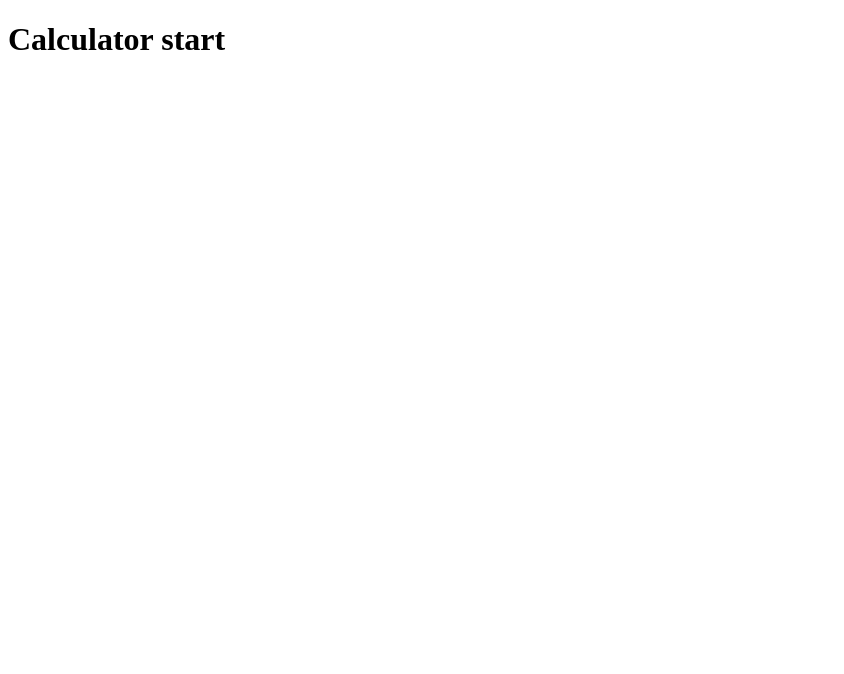
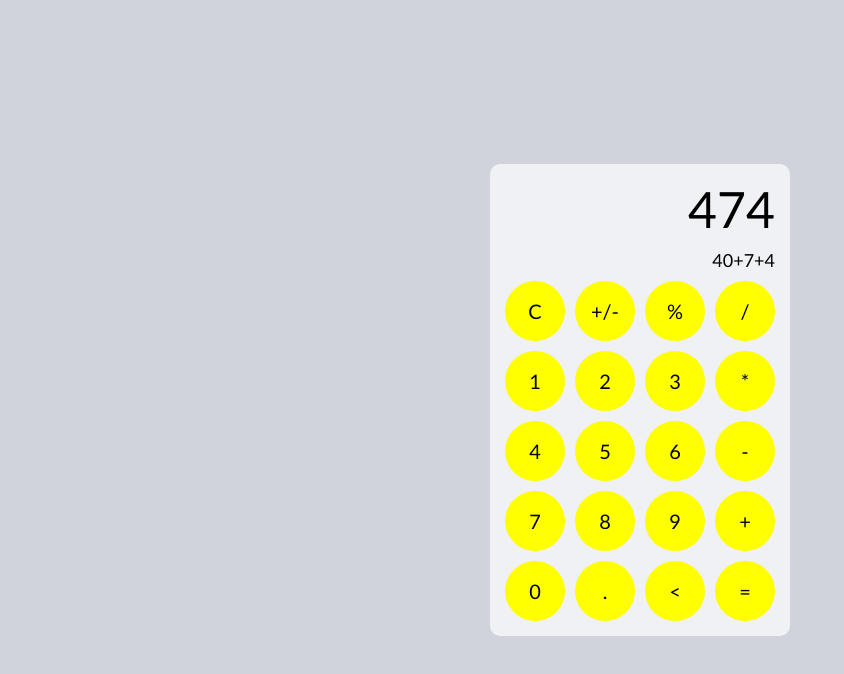
Before and after one commit to bikmanas/5-calc, a website: page index.html in a window 1280 px wide. Shown: the whole page, without its empty margins (0-844 px from the left). Drawn offline with Linux system fonts and the light colour scheme.

Commit message:
Updated html and css files with content

```diff
--- /dev/null
+++ b/css/reset.css
@@ -0,0 +1,58 @@
+body,
+body * {
+    margin: 0;
+    padding: 0;
+    vertical-align: top;
+    box-sizing: border-box;
+    font-family: 'Gill Sans', 'Gill Sans MT', Calibri, 'Trebuchet MS', sans-serif;
+}
+
+body{
+    background-color: #d1d3dc;
+    height: 100vh;
+}
+
+.calc{
+    display: grid;
+    grid-template-columns: repeat(4, 1fr);
+    gap: 10px;
+    width: 300px;
+    padding: 15px;
+    position: absolute;
+    top: 50%;
+    left: 50%;
+    transform: translate(-50%, -50%);
+    border-radius: 10px;
+    background-color: #f0f1f5;
+}
+
+.calc > .screen{
+    grid-column: span 4;
+    text-align: right;
+    font-size: 50px;
+}
+.calc > .formula {
+    grid-column: span 4;
+    text-align: right;
+    font-size: 18px;
+}
+.calc > .key{
+    display: inline-block;
+    background-color: yellow;
+    width: 0;
+    height: 0;
+    line-height: 0;
+    padding: 50%;
+    border-radius: 50%;
+    font-size: 20px;
+    text-align: center;
+    position: relative;
+}
+
+.calc > .key::before{
+    content:attr(data-symbol);
+    position: absolute;
+    top: 50%;
+    left: 50%;
+    transform: translate(-50%, -50%);
+}
--- a/index.html
+++ b/index.html
@@ -4,9 +4,41 @@
     <meta charset="UTF-8">
     <meta http-equiv="X-UA-Compatible" content="IE=edge">
     <meta name="viewport" content="width=device-width, initial-scale=1.0">
+
+    <link rel="stylesheet" href="./css/reset.css">
     <title>Document</title>
 </head>
 <body>
-    <h1>Calculator start</h1>
+    <div class="calc">
+        <div class="screen">474</div>
+        <div class="formula">40+7+4</div>
+        <div class="key" data-symbol="C"></div>
+        <div class="key" data-symbol="+/-"></div>
+        <div class="key" data-symbol="%"></div>
+        <div class="key" data-symbol="/"></div>
+        <div class="key" data-symbol="1"></div>
+        <div class="key" data-symbol="2"></div>
+        <div class="key" data-symbol="3"></div>
+        <div class="key" data-symbol="*"></div>
+        <div class="key" data-symbol="4"></div>
+        <div class="key" data-symbol="5"></div>
+        <div class="key" data-symbol="6"></div>
+        <div class="key" data-symbol="-"></div>
+        <div class="key" data-symbol="7"></div>
+        <div class="key" data-symbol="8"></div>
+        <div class="key" data-symbol="9"></div>
+        <div class="key" data-symbol="+"></div>
+        <div class="key" data-symbol="0"></div>
+        <div class="key" data-symbol="."></div>
+        <div class="key" data-symbol="<"></div>
+        <div class="key" data-symbol="="></div>
+    </div>
+
+
+
+
+
+
+    <script src="./js/main.js" defer></script>
 </body>
 </html>
```
Also changed, not shown: js/main.js (added).
